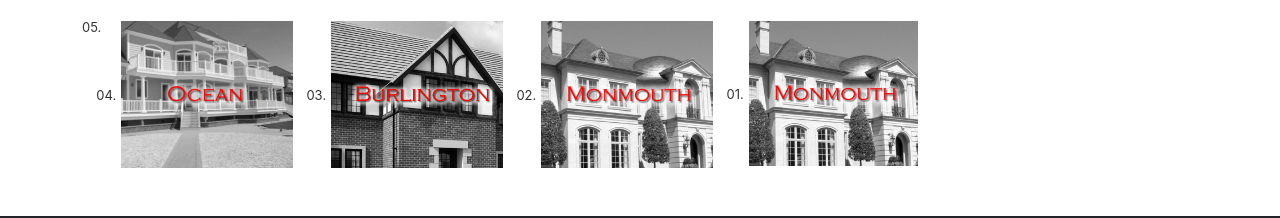
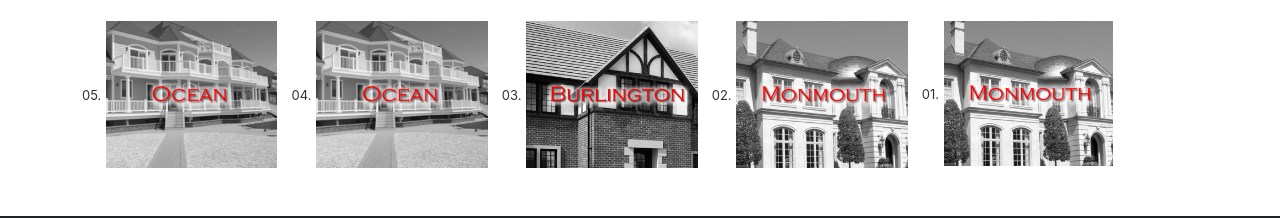
Before and after one commit to mhousni/eleventy-blog, an Eleventy site: page content/index.njk in a window 1280 px wide. Shown: the part 1295-1513 px from the top of the page. Built offline with nearby package versions, Linux system fonts and the light colour scheme; Eleventy itself is replaced by a stand-in of ours; files that its build step writes are made by us from their sources.

Commit message:
Update content/blog/fifthpost.md (via Pages CMS)

```diff
--- a/content/blog/fifthpost.md
+++ b/content/blog/fifthpost.md
@@ -3,6 +3,7 @@
 description: texx
 date: 2023-01-23
 draft: false
+cover: /img/Oceanlogoa-300x257.png
 ---
 This is a draft post
 
```
